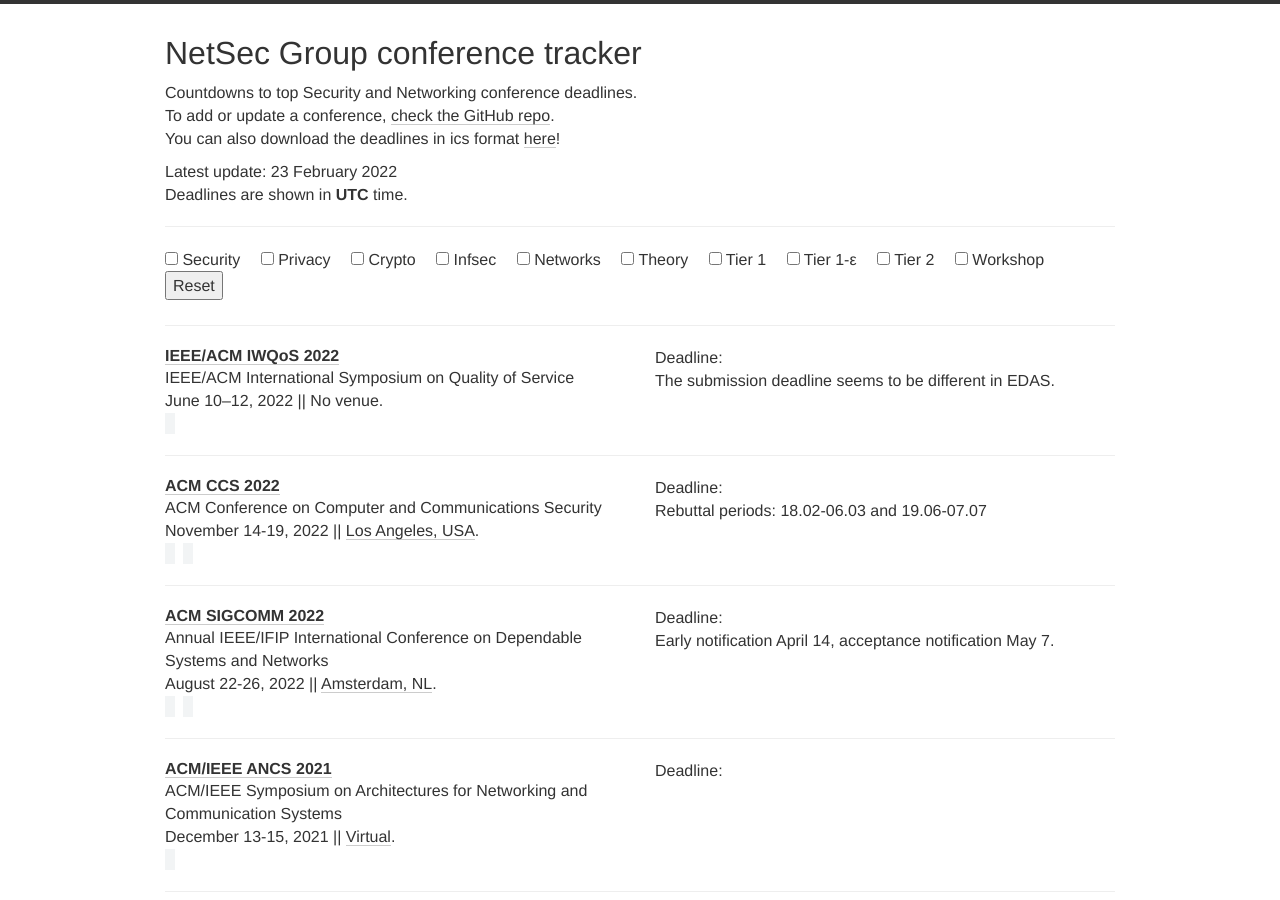
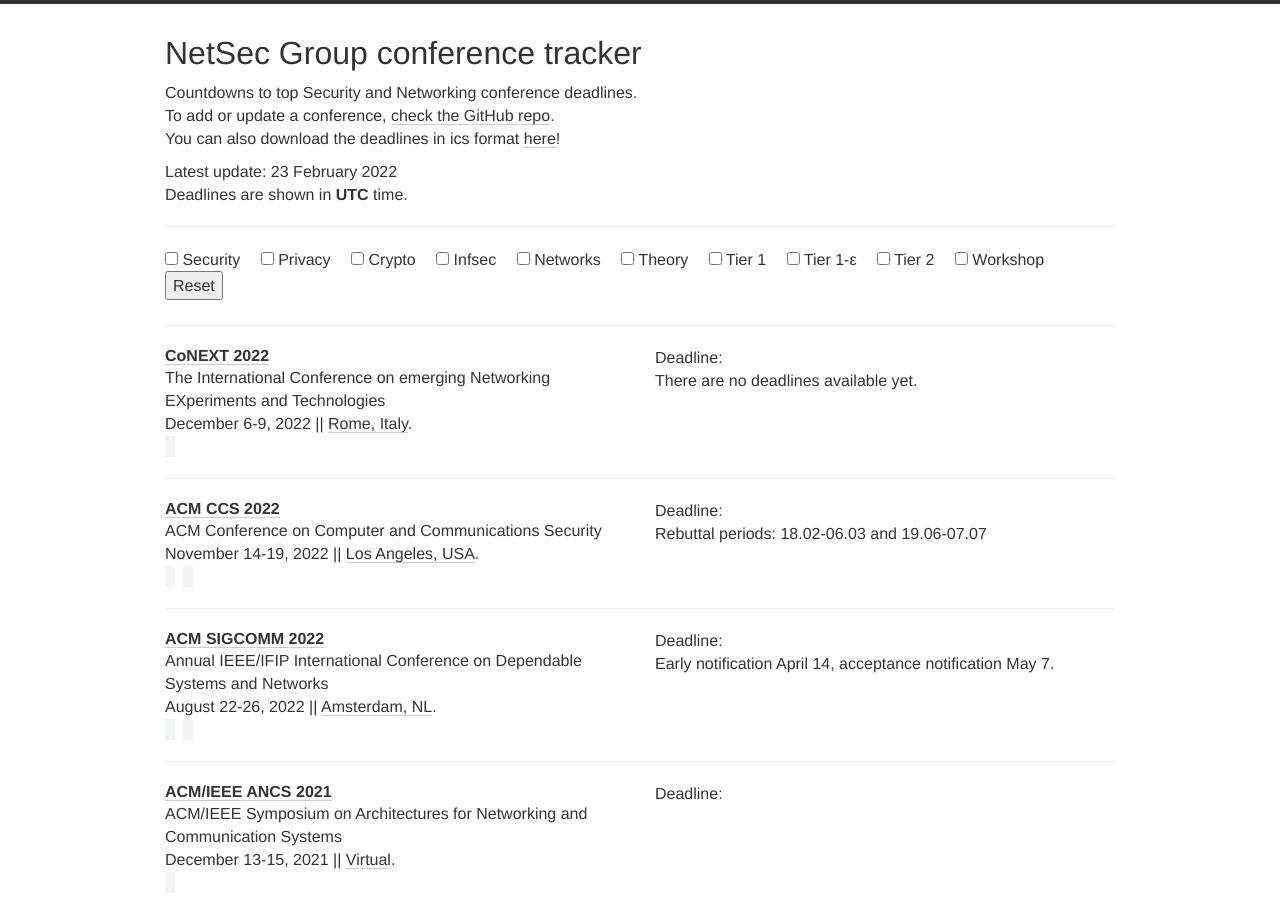
Before and after one commit to netsec-ethz/netsec-deadlines, a Jekyll site: the page built from index.html, in a window 1280 px wide and 900 px high. Built offline with Jekyll 4.4.1, drawn with Linux system fonts in a browser that asks for light colours; nearby versions of some CDN libraries.

Commit message:
Handle unknown dates and add conext 22

```diff
--- a/_data/conferences.yml
+++ b/_data/conferences.yml
@@ -1,12 +1,13 @@
-- name: IEEE/ACM IWQoS
+- name: CoNEXT
   year: 2022
-  date: "June 10–12, 2022"
-  description: IEEE/ACM International Symposium on Quality of Service
-  link: https://iwqos2022.ieee-iwqos.org/
-  deadline: "2022-02-09 03:59"
-  abstract: "2022-02-01 03:59"
-  timezone: Europe/Zurich   # CET
-  comment: The submission deadline seems to be different in EDAS.
+  date: "December 6-9, 2022"
+  place: Rome, Italy
+  link: https://conferences2.sigcomm.org/co-next/2022/
+  description: The International Conference on emerging Networking EXperiments and Technologies
+  comment: There are no deadlines available yet.
+  deadline: TBD
+  abstract: TBD
+  timezone: Europe/Zurich # CET
   tags: [NET]
 
 - name: ACM CCS
@@ -190,7 +191,6 @@
   year: 2021
   link: https://conferences.sigcomm.org/sosr/2021/calls.html
   deadline: '2021-06-11 00:00:00'
-  timezone: UTC-12
   date: September 20-21, 2021
   place: Virtual
   tags: [NET]
--- a/static/js/main.js
+++ b/static/js/main.js
@@ -125,6 +125,21 @@
     var b = deadlineByConf[b.id];
     var diff1 = today.diff(a)
     var diff2 = today.diff(b)
+    // a negative diff is in the future
+    if (!a._isValid) {
+        if (diff2 < 0) {
+            return +1;
+        }else{
+            return -1;
+        }
+    }
+    if (!b._isValid) {
+        if (diff1 < 0) {
+            return -1;
+        }else{
+            return +1;
+        }
+    }
     if (diff1 < 0 && diff2 > 0) {
         return -1;
     } else if (diff1 > 0 && diff2 < 0){
```
